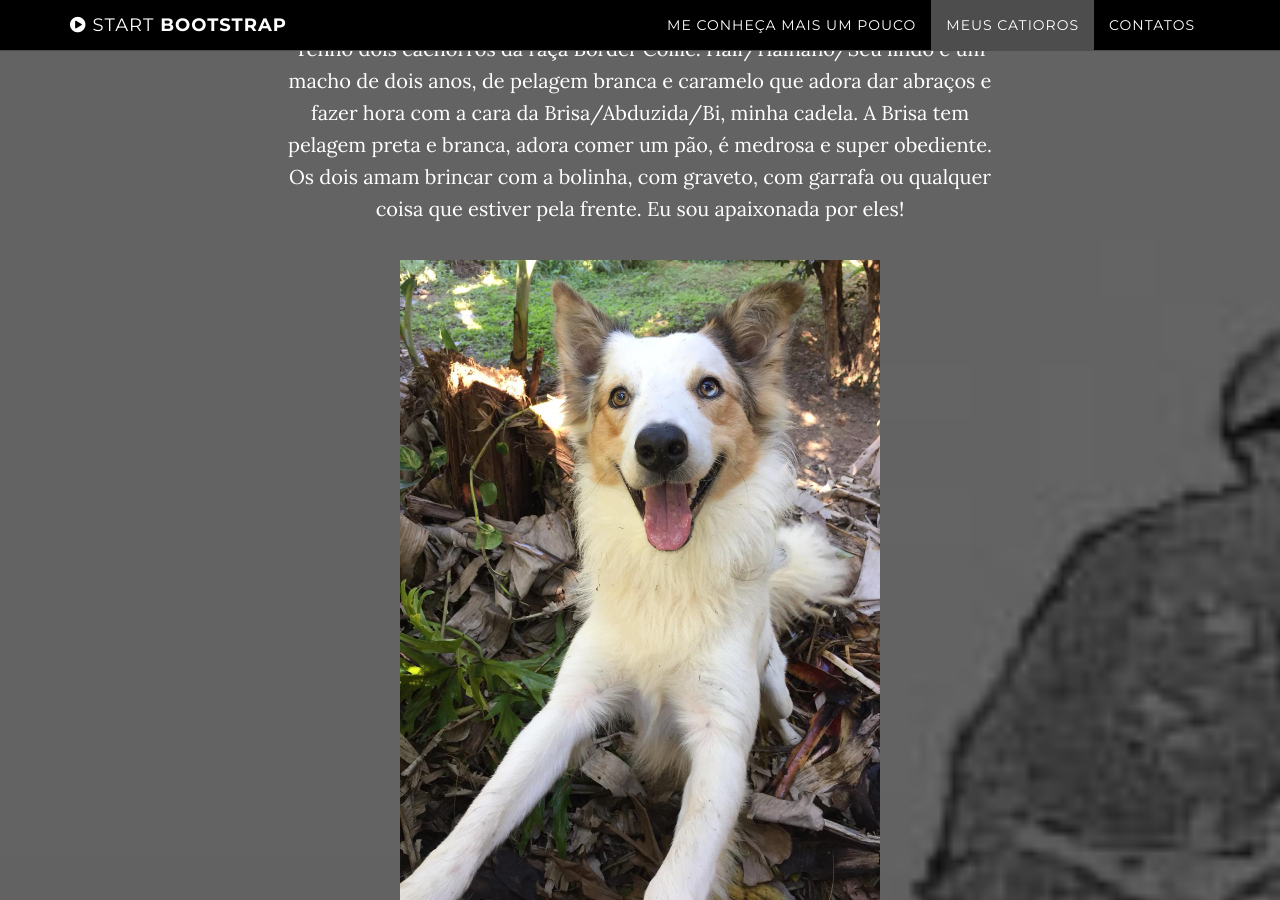
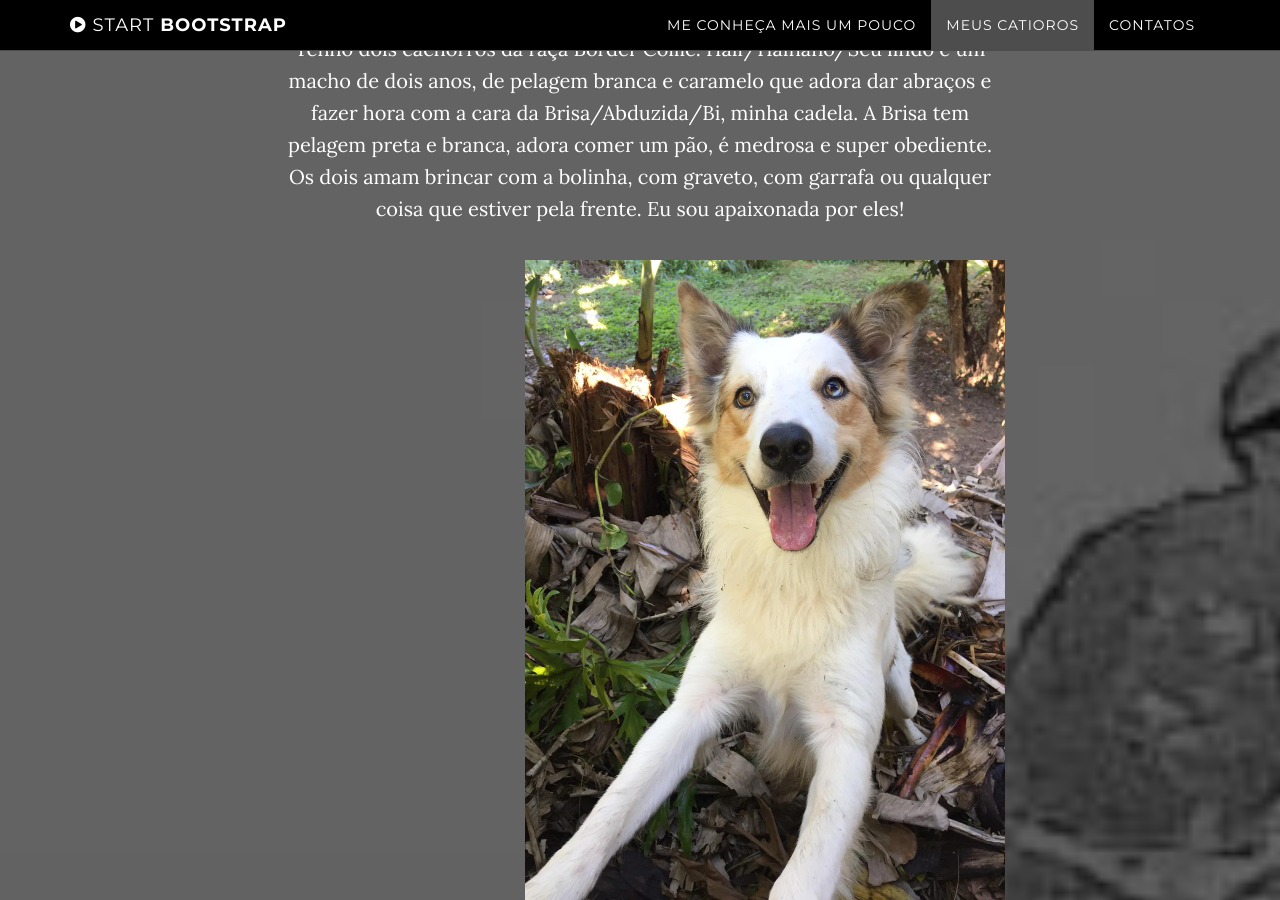
Before and after one commit to liviafariacarvalho/liviafariacarvalho.github.io, a Jekyll site: the page built from index.html, in a window 1280 px wide and 900 px high, scrolled down 1634 px. Built offline with Jekyll 4.4.1, drawn with Linux system fonts in a browser that asks for light colours.

Commit message:
alinhamento

```diff
--- a/_includes/download.html
+++ b/_includes/download.html
@@ -5,10 +5,10 @@
                 <div class="col-lg-8 col-lg-offset-2">
                     <h2>Meus catioros</h2>
                     <p>Tenho dois cachorros da raça Border Collie: Half/Halfiano/Seu lindo é um macho de dois anos, de pelagem branca e caramelo que adora dar abraços e fazer hora com a cara da Brisa/Abduzida/Bi, minha cadela. A Brisa tem pelagem preta e branca, adora comer um pão, é medrosa e super obediente. Os dois amam brincar com a bolinha, com graveto, com garrafa ou qualquer coisa que estiver pela frente. Eu sou apaixonada por eles! </p>
-                     <img width="480px" height="640px" src="\img\1.jpg"/>
-                     <img width="480px" height="640px" src="\img\2.jpg"/>
-                     <img width="480px" height="640px" src="\img\3.jpg"/>
-                     <img width="480px" height="640px" src="\img\4.jpg"/>
+                     <img width="480px" height="640px" align="right" src="\img\1.jpg"/>
+                     <img width="480px" height="640px" align="left"  src="\img\2.jpg"/>
+                     <img width="480px" height="640px" align="right" src="\img\3.jpg"/>
+                     <img width="480px" height="640px" align="left"  src="\img\4.jpg"/>
                     <a href="http://startbootstrap.com/template-overviews/grayscale/" class="btn btn-default btn-lg">Visit Download Page</a>
                 </div>
             </div>
```
